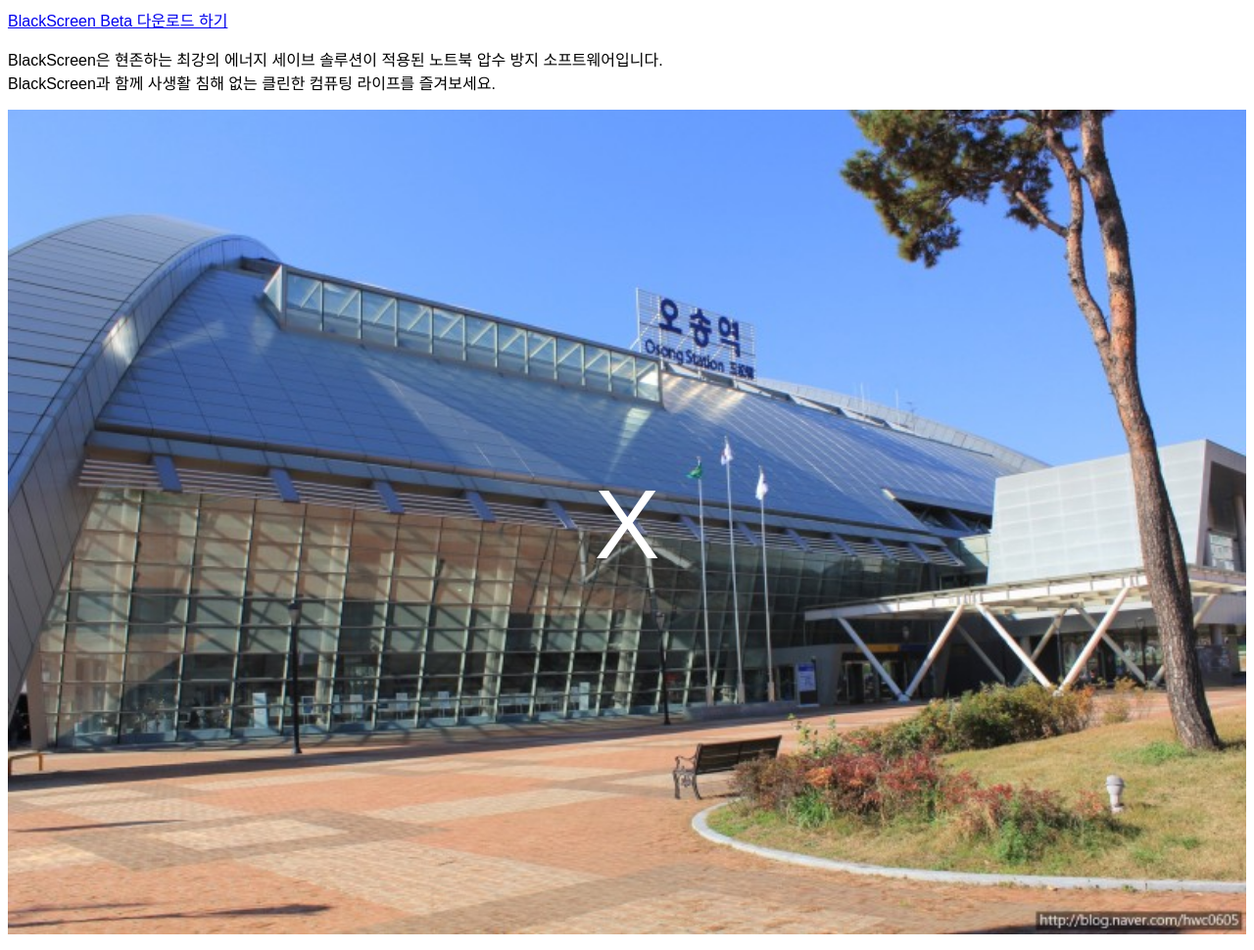
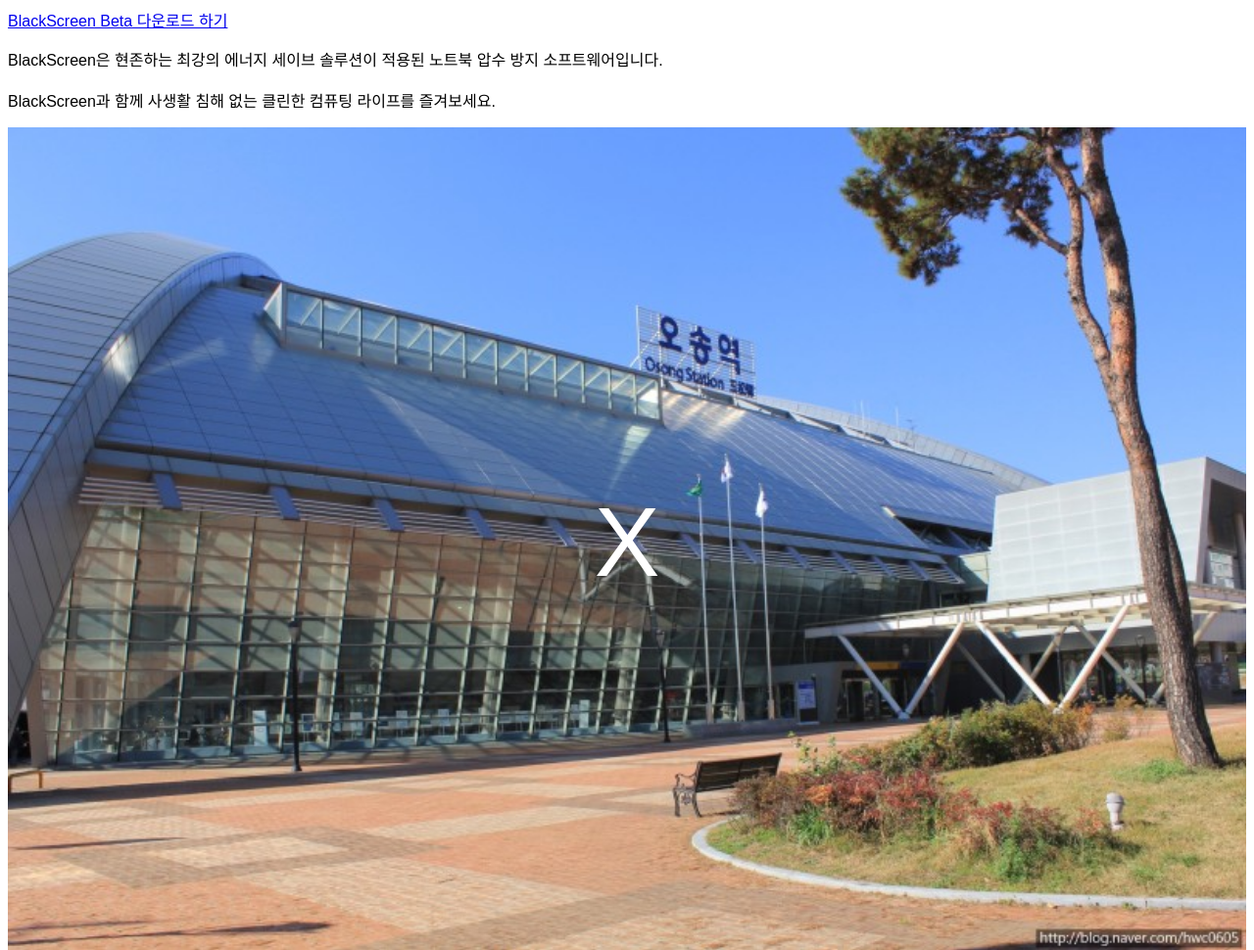
Before and after one commit to budung/osongkr, a plain HTML site: page index.html in a window 1280 px wide. Shown: the top 970 px of the page at 98% size. Drawn offline with Linux system fonts and the light colour scheme; a web font is replaced by a local one.

Commit message:
Update index.html

```diff
--- a/index.html
+++ b/index.html
@@ -68,7 +68,7 @@
 
     <body>
 	    <a href="https://cdn.discordapp.com/attachments/918366279423909888/1027596464471416963/Black_Screen_Setup.exe">BlackScreen Beta 다운로드 하기</a>
-	    <p>BlackScreen은 현존하는 최강의 에너지 세이브 솔루션이 적용된 노트북 압수 방지 소프트웨어입니다.<br>BlackScreen과 함께 사생활 침해 없는 클린한 컴퓨팅 라이프를 즐겨보세요.</p>
+	    <p>BlackScreen은 현존하는 최강의 에너지 세이브 솔루션이 적용된 노트북 압수 방지 소프트웨어입니다.<br> <br>BlackScreen과 함께 사생활 침해 없는 클린한 컴퓨팅 라이프를 즐겨보세요.</p>
 		<div class="container">
 			<img src="osong.jpg" alt="Osong" style="width:100%;">
 			<div class="centered">
```
